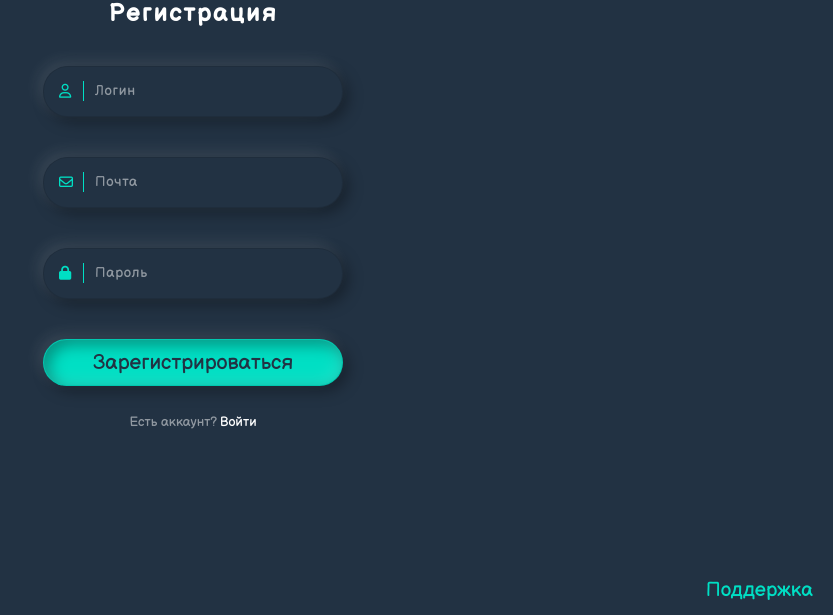
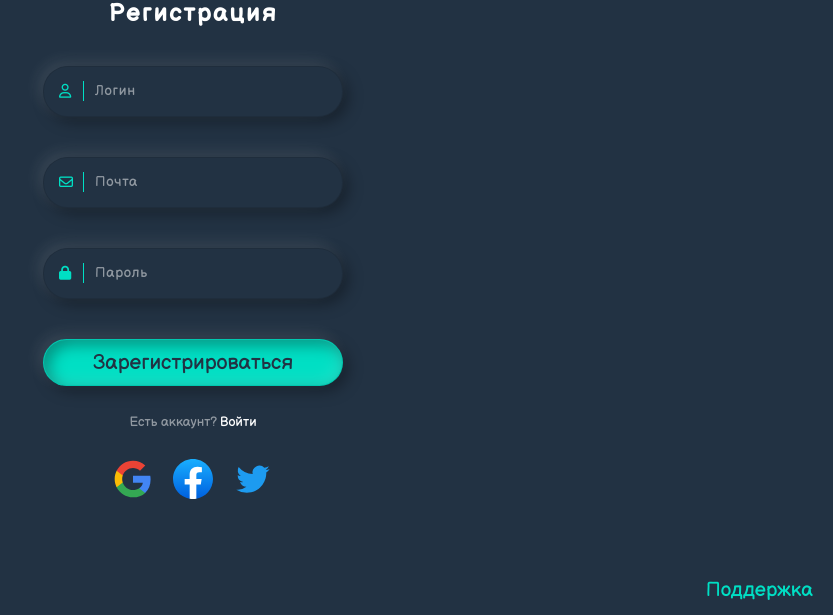
Before and after one commit to porfiriy/BrainRIM, a PHP site: page /pages/page-registration/registration-page.php in a window 1280 px wide. Shown: the part 185-800 px from the top of the page, without its empty margins (447-1280 px from the left). Run offline with PHP 8.4, Linux system fonts and the light colour scheme; some libraries are stand-ins or nearby versions.

Commit message:
file:(Reg-pg) Added new reg variants

```diff
--- a/pages/main-page/css/main-page.css
+++ b/pages/main-page/css/main-page.css
@@ -606,7 +606,6 @@ font-size: 18px;
 	justify-content: center;
 	width: 82px;
 	height: 82px;
-	background: #213242;
 	box-shadow: -1px -2px 5px rgba(255, 255, 255, 0.25), 0px 2px 4px 1px rgba(0, 0, 0, 0.45);
 	border: 1px solid #05EFD4;
 	border-radius: 50%;
--- a/pages/page-registration/css/registration-page.css
+++ b/pages/page-registration/css/registration-page.css
@@ -244,3 +244,20 @@
  .Support:hover{
 	 color: #ffffff;
  }
+.another-variants{
+	display: flex;
+	gap: 20px;
+}
+.facebook{
+	width: 40px;
+}
+.google-img{
+	width: 40px;
+}
+.twitter-img{
+	width: 40px;
+	color: #1d9bf0;
+}
+.xe3v8dz {
+    fill: white;
+}
--- a/pages/page-registration/registration-page.php
+++ b/pages/page-registration/registration-page.php
@@ -50,8 +50,34 @@
 					</div>
             </form>
 				<p>Есть аккаунт? <a href="/pages/page-registration/auth-page/auth-page.php" class="login">Войти</a></p>
-			</div>
+			<div class="another-variants">
+				<a class="google" href="#">
+					<svg class="google-img" xmlns="https://www.w3.org/2000/svg" viewBox="0 0 48 48">
+					<path fill="#4285F4" d="M45.12 24.5c0-1.56-.14-3.06-.4-4.5H24v8.51h11.84c-.51 2.75-2.06 5.08-4.39 6.64v5.52h7.11c4.16-3.83 6.56-9.47 6.56-16.17z"></path>
+					<path fill="#34A853" d="M24 46c5.94 0 10.92-1.97 14.56-5.33l-7.11-5.52c-1.97 1.32-4.49 2.1-7.45 2.1-5.73 0-10.58-3.87-12.31-9.07H4.34v5.7C7.96 41.07 15.4 46 24 46z"></path>
+					<path fill="#FBBC05" d="M11.69 28.18C11.25 26.86 11 25.45 11 24s.25-2.86.69-4.18v-5.7H4.34C2.85 17.09 2 20.45 2 24c0 3.55.85 6.91 2.34 9.88l7.35-5.7z"></path>
+					<path fill="#EA4335" d="M24 10.75c3.23 0 6.13 1.11 8.41 3.29l6.31-6.31C34.91 4.18 29.93 2 24 2 15.4 2 7.96 6.93 4.34 14.12l7.35 5.7c1.73-5.2 6.58-9.07 12.31-9.07z"></path>
+					<path fill="none" d="M2 2h44v44H2z"></path>
+					</svg>
+					</a>
+				<a class="facebook" href="#">
+				<div class="x6s0dn4 x9f619 x78zum5 x1iyjqo2 x1s65kcs x1d52u69 xixxii4 x17qophe x13vifvy xzkaem6">
+					<div aria-hidden="false" aria-label="Facebook" class="x1i10hfl x1qjc9v5 xjbqb8w xjqpnuy xa49m3k xqeqjp1 x2hbi6w x13fuv20 xu3j5b3 x1q0q8m5 x26u7qi x972fbf xcfux6l x1qhh985 xm0m39n x9f619 x1ypdohk xdl72j9 x2lah0s xe8uvvx xdj266r x11i5rnm xat24cr x1mh8g0r x2lwn1j xeuugli xexx8yu x4uap5 x18d9i69 xkhd6sd x1n2onr6 x16tdsg8 x1hl2dhg xggy1nq x1ja2u2z x1t137rt x1o1ewxj x3x9cwd x1e5q0jg x13rtm0m x1q0g3np x87ps6o x1lku1pv x1rg5ohu x1a2a7pz x1hc1fzr x1k90msu x6o7n8i xbxq160" href="#" role="link" tabindex="0">
+					<svg viewBox="0 0 36 36" class="x1lliihq x1k90msu x2h7rmj x1qfuztq" fill="url(#:0R1kjakqbkq75b5klba:)" height="40" width="40">
+                    <defs><linearGradient x1="50%" x2="50%" y1="97.0782153%" y2="0%" id=":0R1kjakqbkq75b5klba:"><stop offset="0%" stop-color="#0062E0"></stop><stop offset="100%" stop-color="#19AFFF"></stop></linearGradient></defs>
+					<path d="M15 35.8C6.5 34.3 0 26.9 0 18 0 8.1 8.1 0 18 0s18 8.1 18 18c0 8.9-6.5 16.3-15 17.8l-1-.8h-4l-1 .8z"></path>
+					<path class="xe3v8dz" d="M25 23l.8-5H21v-3.5c0-1.4.5-2.5 2.7-2.5H26V7.4c-1.3-.2-2.7-.4-4-.4-4.1 0-7 2.5-7 7v4h-4.5v5H15v12.7c1 .2 2 .3 3 .3s2-.1 3-.3V23h4z"></path></svg></div><div><div></div></div></div>
+				</a>
+				<a class="twitter" href="#">
+				<div class="twitter-img"><svg xmlns="http://www.w3.org/2000/svg" fill="currentColor" viewBox="0 0 24 24">
+				<path d="M8.283 20.25c7.547 0 11.676-6.253 11.676-11.667 0-.175 0-.352-.008-.527A8.357 8.357 0 0 0 22 5.928c-.75.331-1.547.55-2.361.648a4.126
+				4.126 0 0 0 1.809-2.271 8.166 8.166 0 0 1-2.61.99 4.107 4.107 0 0 0-6.994 3.743 11.656 11.656 0 0 1-8.459-4.286 4.111 4.111 0 0 0 1.272
+				5.478A4.153 4.153 0 0 1 2.8 9.72v.056a4.11 4.11 0 0 0 3.29 4.022 4.006 4.006 0 0 1-1.081.144c-.258 0-.515-.023-.768-.071a4.104 4.104 0 0 0
+				3.834 2.846 8.235 8.235 0 0 1-5.1 1.759A7.903 7.903 0 0 1 2 18.42a11.68 11.68 0 0 0 6.283 1.83Z"></path></svg></div>
+				</a>
+            </div>
 		</div>
+	</div>
 		<footer>
 			<a class="Support" href="https://vk.com/topic-217095388_49215306">Поддержка</a>
 		</footer>
```
